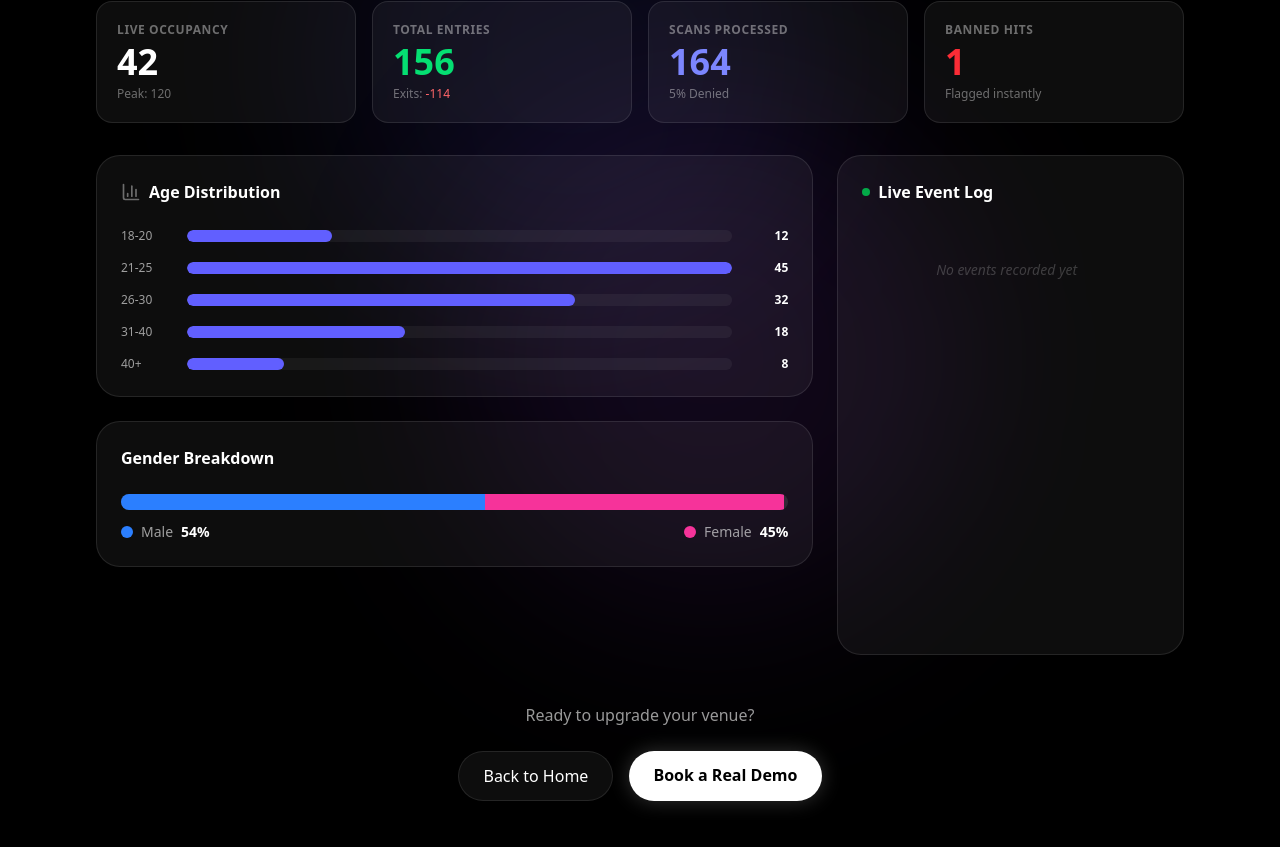
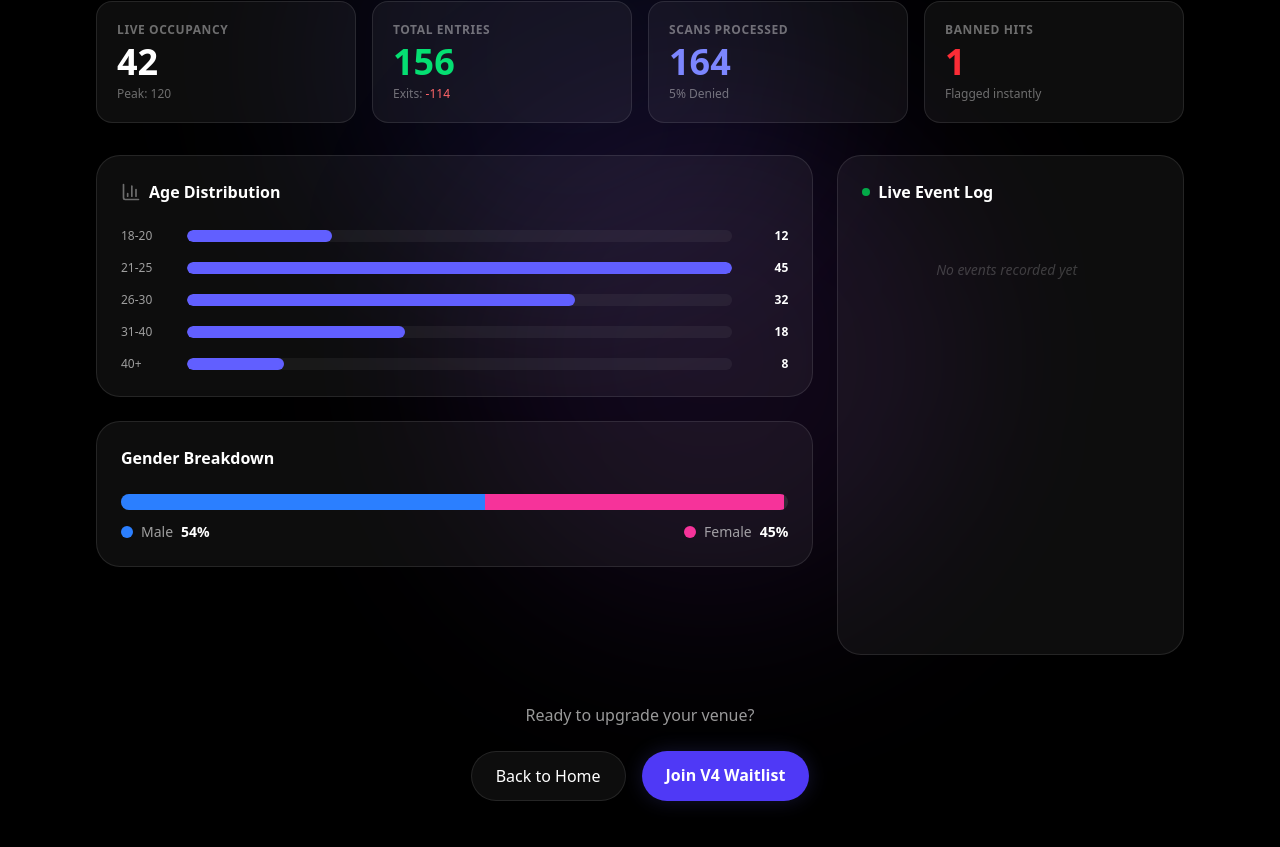
Before and after one commit to harrison-ceo/Clicr-Website, a Next.js app: page /demo/insights in a window 1280 px wide. Shown: the part 191-1038 px from the top of the page. Built offline with nearby package versions, Linux system fonts and the light colour scheme.

Commit message:
Add V4 Waitlist CTA to Insights Demo page

```diff
--- a/src/app/demo/insights/page.tsx
+++ b/src/app/demo/insights/page.tsx
@@ -170,10 +170,10 @@ export default function InsightsDemo() {
                         Back to Home
                     </Link>
                     <Link
-                        href="/contact"
-                        className="px-6 py-3 rounded-full bg-white text-black font-bold hover:bg-white/90 transition-colors shadow-[0_0_20px_rgba(255,255,255,0.2)]"
+                        href="/v4-waitlist"
+                        className="px-6 py-3 rounded-full bg-indigo-600 hover:bg-indigo-500 text-white font-bold transition-colors shadow-[0_0_20px_rgba(99,102,241,0.2)]"
                     >
-                        Book a Real Demo
+                        Join V4 Waitlist
                     </Link>
                 </div>
             </div>
```
